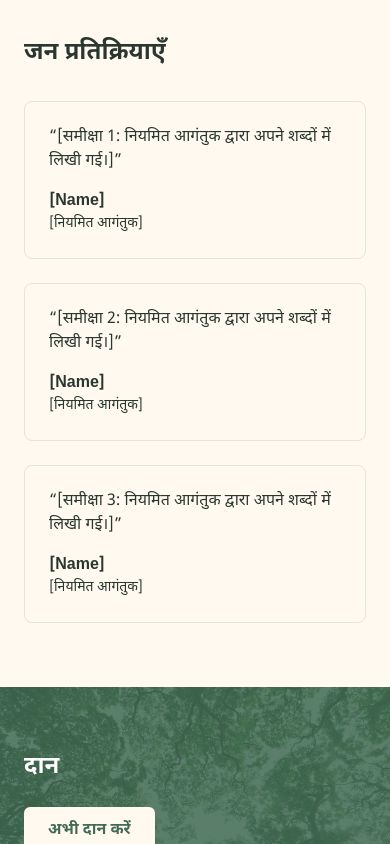
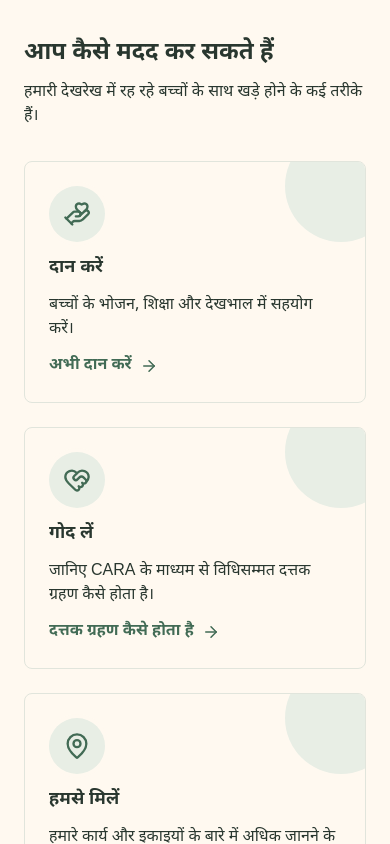
Before and after one commit to rajan03-commits/gvsCharu, a Next.js app: page /hi in a window 390 px wide. Shown: the part 5600-6444 px from the top of the page. Built offline with nearby package versions, Linux system fonts and the light colour scheme.

Commit message:
Add How You Can Help cards to Home page

```diff
--- a/app/(en)/page.tsx
+++ b/app/(en)/page.tsx
@@ -16,6 +16,7 @@ import { adoptionSteps } from "@/app/lib/adoption";
 import { aboutStory, ourPromise } from "@/app/lib/about";
 import { imageDisclaimer } from "@/app/lib/site";
 import NoticeBar from "@/components/NoticeBar";
+import HelpCards from "@/components/HelpCards";
 import CountUp from "@/components/CountUp";
 import PhotoStrip from "@/components/PhotoStrip";
 import WaveDivider from "@/components/WaveDivider";
@@ -159,6 +160,8 @@ export default function Home() {
         </div>
       </Section>
 
+      <HelpCards locale="en" />
+
       {/* Public reviews from regular visitors */}
       <Reviews locale="en" />
 
--- a/app/hi/page.tsx
+++ b/app/hi/page.tsx
@@ -7,6 +7,7 @@ import HeroSlider from "@/components/HeroSlider";
 import { LatestUpdates, Reviews, VideoLinks } from "@/components/HomeFeeds";
 import MissionVision from "@/components/MissionVision";
 import NoticeBar from "@/components/NoticeBar";
+import HelpCards from "@/components/HelpCards";
 import CountUp from "@/components/CountUp";
 import PhotoStrip from "@/components/PhotoStrip";
 import WaveDivider from "@/components/WaveDivider";
@@ -201,6 +202,8 @@ export default function HindiHome() {
         </div>
       </Section>
 
+      <HelpCards locale="hi" />
+
       <Reviews locale="hi" />
 
       <DonateBanner
--- /dev/null
+++ b/components/HelpCards.tsx
@@ -0,0 +1,83 @@
+
+import Link from "next/link";
+import { ArrowRight, BookHeart, HandHeart, HeartHandshake, MapPin } from "lucide-react";
+import Reveal from "@/components/Reveal";
+import Section from "@/components/Section";
+import { hrefFor, type Locale } from "@/app/lib/i18n/locale";
+
+// DRAFT Hindi wording: the NGO must approve it.
+// "Visit us" is used instead of "Volunteer" until the NGO confirms it accepts volunteers.
+const content = {
+  en: {
+    heading: "How You Can Help",
+    intro: "There are several ways to stand with the children in our care.",
+    cards: [
+      { icon: HandHeart, title: "Donate", text: "Help cover food, education and care for the children.", cta: "Donate now", path: "/donate" },
+      { icon: HeartHandshake, title: "Adopt", text: "Learn how legal adoption works through CARA.", cta: "How adoption works", path: "/adoption" },
+      { icon: MapPin, title: "Visit us", text: "Get in touch to know more about our work and our units.", cta: "Contact us", path: "/contact" },
+      { icon: BookHeart, title: "Spread the word", text: "Read the stories of hope and share them with friends and family.", cta: "Read the stories", path: "/stories" },
+    ],
+  },
+  hi: {
+    heading: "आप कैसे मदद कर सकते हैं",
+    intro: "हमारी देखरेख में रह रहे बच्चों के साथ खड़े होने के कई तरीके हैं।",
+    cards: [
+      { icon: HandHeart, title: "दान करें", text: "बच्चों के भोजन, शिक्षा और देखभाल में सहयोग करें।", cta: "अभी दान करें", path: "/donate" },
+      { icon: HeartHandshake, title: "गोद लें", text: "जानिए CARA के माध्यम से विधिसम्मत दत्तक ग्रहण कैसे होता है।", cta: "दत्तक ग्रहण कैसे होता है", path: "/adoption" },
+      { icon: MapPin, title: "हमसे मिलें", text: "हमारे कार्य और इकाइयों के बारे में अधिक जानने के लिए संपर्क करें।", cta: "संपर्क करें", path: "/contact" },
+      { icon: BookHeart, title: "बात फैलाएँ", text: "आशा की कहानियाँ पढ़ें और मित्रों व परिवार के साथ साझा करें।", cta: "कहानियाँ पढ़ें", path: "/stories" },
+    ],
+  },
+};
+
+export default function HelpCards({ locale }: { locale: Locale }) {
+  const t = content[locale];
+  return (
+    <Section>
+      <h2 className="text-2xl font-bold text-foreground md:text-3xl">{t.heading}</h2>
+      <p className="mt-3 max-w-2xl text-foreground">{t.intro}</p>
+      <ul className="mt-8 grid gap-6 sm:grid-cols-2 lg:grid-cols-4">
+        {t.cards.map((card, index) => {
+          const Icon = card.icon;
+          return (
+            <li key={card.path}>
+              <Reveal delay={index * 0.1} className="h-full">
+                <Link
+                  href={hrefFor(card.path, locale)}
+                  className="group relative flex h-full flex-col gap-3 overflow-hidden rounded-lg border border-border bg-background p-6 transition duration-300 hover:shadow-lg focus-visible:outline-2 focus-visible:outline-offset-2 focus-visible:outline-primary motion-safe:hover:-translate-y-1"
+                >
+                  {/* Accent line that grows across the top on hover */}
+                  <span
+                    aria-hidden="true"
+                    className="absolute inset-x-0 top-0 h-1 origin-left bg-primary transition-transform duration-500 motion-safe:scale-x-0 motion-safe:group-hover:scale-x-100 motion-safe:group-focus-visible:scale-x-100"
+                  />
+                  {/* Soft shape in the corner that grows on hover */}
+                  <span
+                    aria-hidden="true"
+                    className="pointer-events-none absolute -right-8 -top-8 h-28 w-28 rounded-full bg-surface transition-transform duration-500 motion-safe:group-hover:scale-150"
+                  />
+                  <span
+                    aria-hidden="true"
+                    className="relative flex h-14 w-14 items-center justify-center rounded-full bg-surface text-primary ring-4 ring-background transition duration-300 group-hover:bg-primary group-hover:text-white motion-safe:group-hover:-rotate-6 motion-safe:group-hover:scale-110"
+                  >
+                    <Icon size={28} />
+                  </span>
+                  <span className="relative text-lg font-semibold text-foreground">{card.title}</span>
+                  <span className="relative text-foreground">{card.text}</span>
+                  <span className="relative mt-auto flex items-center gap-2 font-semibold text-primary">
+                    {card.cta}
+                    <ArrowRight
+                      size={18}
+                      aria-hidden="true"
+                      className="transition-transform duration-300 motion-safe:group-hover:translate-x-1.5"
+                    />
+                  </span>
+                </Link>
+              </Reveal>
+            </li>
+          );
+        })}
+      </ul>
+    </Section>
+  );
+}
```
